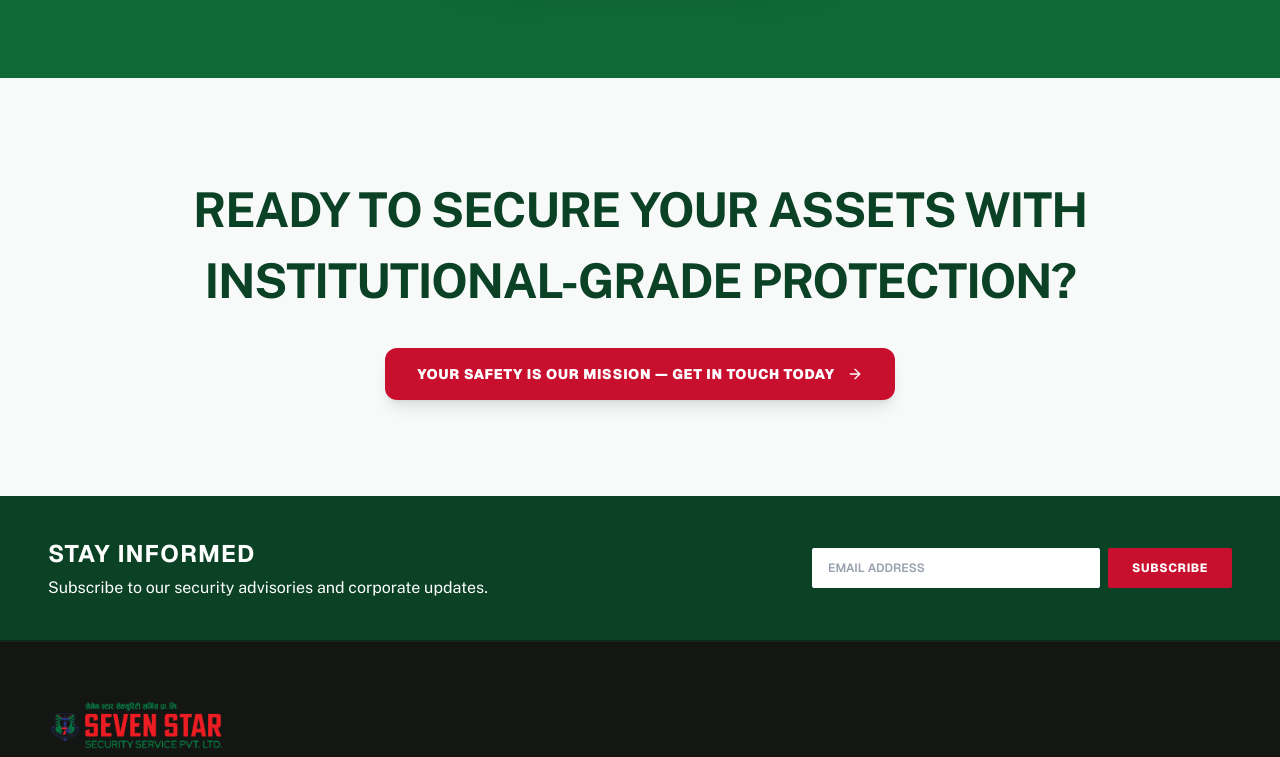
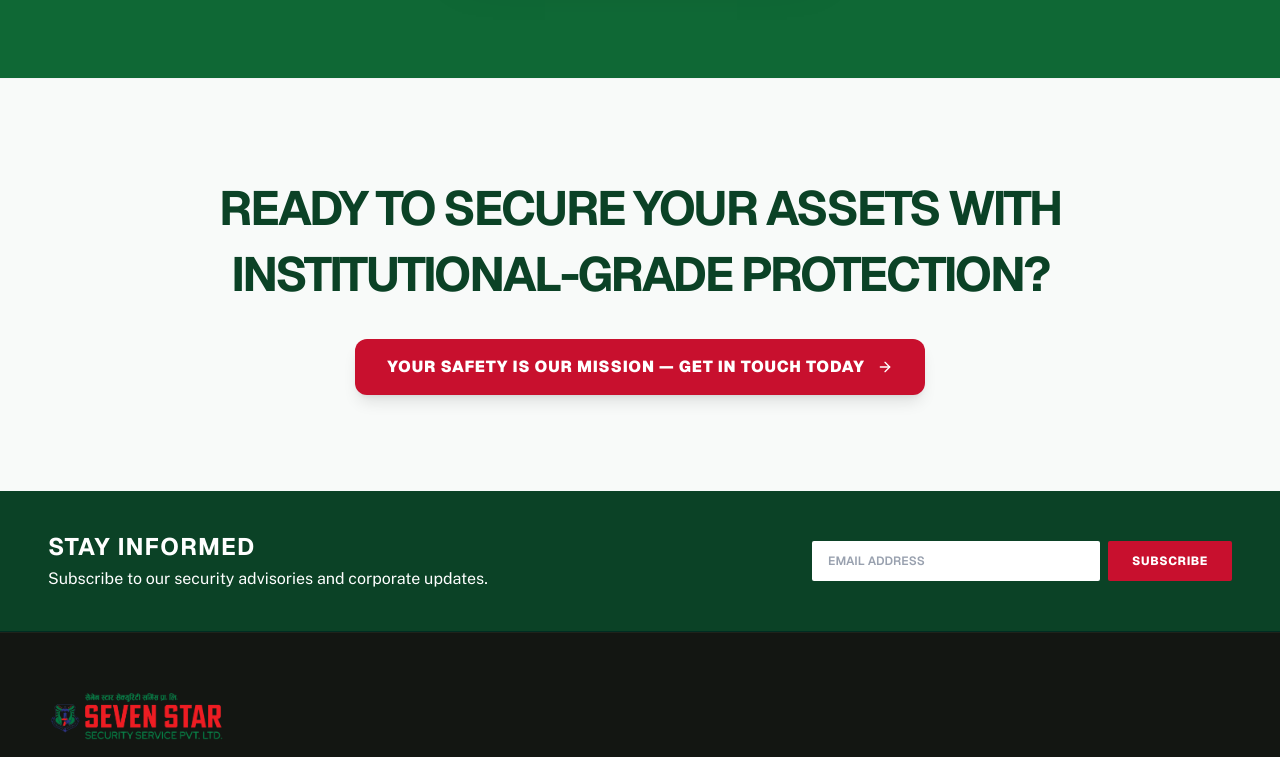
Before and after one commit to sevenstarsecurity/sevenstar_frontend, a Next.js app: page / in a window 1280 px wide. Shown: the part 3158-3915 px from the top of the page. Built offline with nearby package versions, Linux system fonts and the light colour scheme.

Commit message:
some fix

```diff
--- a/src/components/about/CertificationsSection.tsx
+++ b/src/components/about/CertificationsSection.tsx
@@ -10,7 +10,7 @@ export const CertificationsSection: React.FC = () => {
       style={{ opacity: 1, background: "#E0E4DC33" }}
     >
       <div className="max-w-[1600px] mx-auto px-4 md:px-10 lg:px-12 py-8 min-h-[128px] flex items-center justify-center">
-        <div className="flex flex-col sm:flex-row items-center justify-center gap-0 divide-y sm:divide-y-0 sm:divide-x divide-gray-300/60 h-full">
+        <div className="flex flex-col sm:flex-row items-center justify-center gap-4 overflow-x-auto sm:overflow-visible divide-y sm:divide-y-0 sm:divide-x divide-gray-300/60 h-full">
 
           {/* Left: ISO 9001:2015 Certified */}
           <div className="flex items-center gap-4 py-6 sm:pr-10">
--- a/src/components/branches/BranchesStats.tsx
+++ b/src/components/branches/BranchesStats.tsx
@@ -39,18 +39,7 @@ export const BranchesStats: React.FC = () => {
 
         {/* Subtitle */}
         <p
-          className={`text-center max-w-2xl mx-auto mb-10 transition-all duration-700 ${visible ? "opacity-100 translate-y-0" : "opacity-0 translate-y-4"
-            }`}
-          style={{
-            fontFamily: "var(--font-public-sans), 'Public Sans', sans-serif",
-            fontWeight: 200,
-            fontStyle: "normal",
-            fontSize: "14px",
-            lineHeight: "26px",
-            letterSpacing: "0px",
-            verticalAlign: "middle",
-            color: "#3F4940",
-          }}
+          className={`text-center max-w-2xl mx-auto mb-10 transition-all duration-700 ${visible ? "opacity-100 translate-y-0" : "opacity-0 translate-y-4"}`}
         >
           From our headquarters in Kathmandu to five strategic regional branches, Seven Star Security maintains a robust
           operational network ensuring rapid response and localized expertise for over 12 years.
--- a/src/components/gallery/OperationalPortfolio.tsx
+++ b/src/components/gallery/OperationalPortfolio.tsx
@@ -45,7 +45,7 @@ export const OperationalPortfolio: React.FC = () => {
         </div>
 
         {/* Gallery Grid */}
-        <div className="grid grid-cols-1 md:grid-cols-12 gap-5">
+        <div className="grid grid-cols-1 sm:grid-cols-2 lg:grid-cols-3 gap-5">
           {/* Top Left Main Image (Spans 8 cols on md/lg) - Height covers 2 right side images */}
           <div className="md:col-span-8 bg-white overflow-hidden border border-gray-200/80 shadow-xs group h-[340px] md:h-[520px]">
             <ImageFallback
--- a/src/components/home/CtaSection.tsx
+++ b/src/components/home/CtaSection.tsx
@@ -7,18 +7,7 @@ export const CtaSection: React.FC = () => {
   return (
     <section className="py-16 md:py-24 bg-[#f8faf9] text-center border-t border-gray-100">
       <div className="max-w-[1400px] mx-auto px-4 md:px-10 lg:px-12 space-y-8">
-        <h2
-          className="text-[#0b4226] uppercase"
-          style={{
-            fontFamily: "var(--font-public-sans), 'Public Sans', sans-serif",
-            fontWeight: 700,
-            fontSize: "48px",
-            lineHeight: "70.4px",
-            letterSpacing: "-1.28px",
-            textAlign: "center",
-            verticalAlign: "middle",
-          }}
-        >
+        <h2 className="text-[#0b4226] uppercase text-3xl md:text-4xl lg:text-5xl font-bold tracking-tighter leading-snug">
           READY TO SECURE YOUR ASSETS WITH<br />
           INSTITUTIONAL-GRADE PROTECTION?
         </h2>
@@ -26,7 +15,7 @@ export const CtaSection: React.FC = () => {
         <div>
           <a
             href="#contact"
-            className="inline-flex items-center gap-3 bg-[#c8102e] hover:bg-[#a60d25] text-white font-black text-xs md:text-sm uppercase tracking-wider px-8 py-4 rounded-xl shadow-lg hover:shadow-xl transition-all duration-300 transform hover:-translate-y-0.5 group"
+            className="inline-flex items-center gap-3 bg-[#c8102e] hover:bg-[#a60d25] text-white font-black text-sm md:text-base uppercase tracking-wider px-6 md:px-8 py-4 rounded-xl shadow-lg hover:shadow-xl transition-all duration-300 transform hover:-translate-y-0.5 group"
           >
             <span>YOUR SAFETY IS OUR MISSION — GET IN TOUCH TODAY</span>
             <ArrowRight className="w-4 h-4 transition-transform group-hover:translate-x-1" />
--- a/src/components/home/PresenceSection.tsx
+++ b/src/components/home/PresenceSection.tsx
@@ -49,7 +49,7 @@ export const PresenceSection: React.FC = () => {
 
             {/* Description */}
           <p
-              className={`${publicSans.className} font-normal text-[16px] leading-[27.2px] tracking-[0px] w-[429.44px] h-[82px] flex items-center mb-6`}
+            className={`${publicSans.className} font-normal text-base md:text-lg leading-relaxed max-w-md mb-6`}
           >
             From the heart of Kathmandu to the far-western industrial
             <br />
--- a/src/components/layout/Newsletter.tsx
+++ b/src/components/layout/Newsletter.tsx
@@ -23,24 +23,13 @@ export const Newsletter: React.FC = () => {
         {/* Left Side Info */}
         <div className="space-y-1 text-center md:text-left">
 
-          <h3 className="text-[24px] font-bold tracking-wider uppercase">
+          <h3 className="text-base md:text-2xl font-bold tracking-wider uppercase">
             STAY INFORMED
           </h3>
 
 
           <p
-            className="
-              font-['Public_Sans']
-              font-normal
-              text-[16px]
-              leading-[24px]
-              tracking-[0px]
-              w-[439.81px]
-              h-[24px]
-              text-[#FFFFFF]
-              flex
-              items-center
-            "
+            className="text-sm md:text-base font-['Public_Sans'] font-normal leading-[24px] tracking-[0px] w-full max-w-[440px] text-[#FFFFFF] flex items-center"
           >
             Subscribe to our security advisories and corporate updates.
           </p>
--- a/src/components/ui/PageHeroBanner.tsx
+++ b/src/components/ui/PageHeroBanner.tsx
@@ -47,24 +47,14 @@ export const PageHeroBanner: React.FC<PageHeroBannerProps> = ({ title, label, br
 
 
         {/* Company Label */}
-        <p className="text-[16px] font-regular uppercase tracking-[0.25em] text-emerald-200/80 mb-3">
+        <p className="text-sm font-medium uppercase tracking-wider text-emerald-200/80 mb-3">
           {label}
         </p>
 
 
         {/* Main Title */}
         <h1
-          className="
-            font-['Public_Sans']
-            font-normal
-            text-[56px]
-            leading-[61.6px]
-            tracking-[0.5px]
-            text-center
-            text-[#FFFFFF]
-            mb-5
-            drop-shadow-md
-          "
+          className="font-bold text-4xl md:text-5xl lg:text-6xl text-white mb-5 leading-snug"
         >
           {title}
         </h1>
@@ -84,21 +74,7 @@ export const PageHeroBanner: React.FC<PageHeroBannerProps> = ({ title, label, br
             /
           </span>
 
-          <span
-            className="
-    font-['Public_Sans']
-    font-regular
-    text-[14px]
-    leading-[19.6px]
-    tracking-[0.7px]
-    text-center
-    text-[#FFFFFF]
-    flex
-    items-center
-    justify-center
-    whitespace-nowrap
-  "
-          >
+          <span className="text-sm md:text-base font-medium text-white/70">
             {breadcrumbTitle}
           </span>
 
```
Lines whose indentation alone changed are shown as unchanged.
